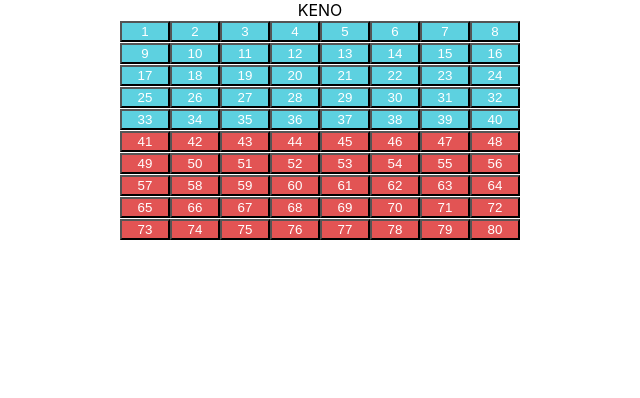
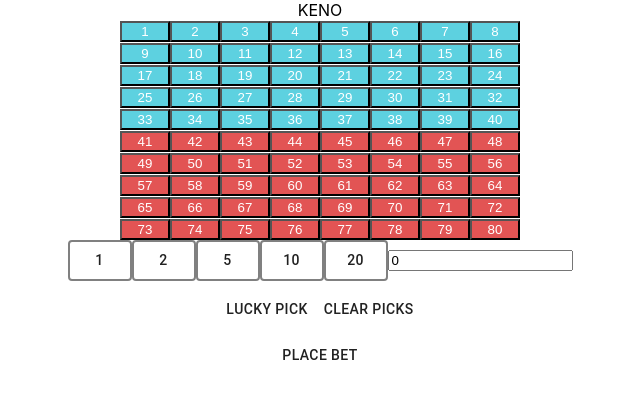
Before and after one commit to chrisdews/keno-challenge, a React (Create React App) app: page / in a window 1280 px wide. Shown: the top 398 px of the page, without its empty margins (320-960 px from the left). Built offline with nearby package versions, Linux system fonts and the light colour scheme.

Commit message:
all buttons working

```diff
--- a/src/components/KenoContainer/KenoContainer.css
+++ b/src/components/KenoContainer/KenoContainer.css
@@ -19,3 +19,15 @@
     background-color: rgb(226, 84, 84);
     color: white;
 }
+
+.active-button {
+    border: 2px solid green !important
+}
+
+.inactive-button {
+    border: 2px solid grey !important
+}
+
+.secondaryButtonContainer{
+    margin: 10px
+}
--- a/src/components/KenoContainer/KenoContainer.js
+++ b/src/components/KenoContainer/KenoContainer.js
@@ -3,16 +3,16 @@ import "./KenoContainer.css";
 import Header from "../Header";
 import Grid from "@material-ui/core/Grid";
 import Button from "@material-ui/core/Button";
-import ButtonGroup from "@material-ui/core/ButtonGroup";
-import { green, purple } from "@material-ui/core/colors";
 
 function KenoContainer() {
   const [selectedNumbers, setSelectedNumbers] = useState([]);
-  const [stake, setStake] = useState(2.3);
+  const [stake, setStake] = useState(0);
   const [numbersConditionsMet, setNumbersConditionsMet] = useState(false);
   const [stakeConditionsMet, setStakeConditionsMet] = useState(false);
+  const [gameMessage, setGameMessage] = useState(false)
 
   const titleText = "KENO";
+  const stakeButtonContent = [1, 2, 5, 10, 20];
 
   const boardBuilder = (x, y) => {
     let board = [];
@@ -57,6 +57,49 @@ function KenoContainer() {
     }
   };
 
+  const stakeButtonClickHandler = (num) => {
+    setStake(num);
+  };
+
+  const handleStakeInputChange = (event) => {
+    setStake(event.target.value);
+  };
+
+  const activeButton = (num) => {
+    if (num === stake) {
+      return "active-button";
+    } else {
+      return "inactive-button";
+    }
+  };
+
+  const luckyClickHandler = () => {
+    let arr  = []
+    for (let i=0; i<5; i++){
+        arr.push(Math.floor(Math.random() * Math.floor(80)))
+    }
+    setSelectedNumbers(arr);
+  };
+
+  const clearClickHandler = () => {
+      setSelectedNumbers([])
+  }
+
+  const submitClickHandler = () => {
+    if(numbersConditionsMet && stakeConditionsMet){
+        setGameMessage('You win!')
+    }else if (stake.toString().split('.')[1].length > 2){
+        setGameMessage('too many decimals')
+    }
+    else if(!numbersConditionsMet){
+        setGameMessage('Select some numbers')
+    }else if (!stakeConditionsMet){
+        setGameMessage('Choose a stake')
+    }else{
+        setGameMessage(false)
+    }
+  }
+
   useEffect(() => {
     if (selectedNumbers.length > 0) {
       setNumbersConditionsMet(true);
@@ -82,10 +125,34 @@ function KenoContainer() {
   return (
     <>
       <Header titleText={titleText} />
+      <Grid>{boardBuilder(8, 10)}</Grid>
+      {gameMessage && <div>{gameMessage}</div>}
+      {stakeButtonContent.map((num) => (
+        <Button
+          onClick={() => {
+            stakeButtonClickHandler(num);
+          }}
+          className={activeButton(num)}
+        >
+          {num}
+        </Button>
+      ))}
+      <input
+        type="text"
+        value={stake}
+        onChange={(e) => {
+          handleStakeInputChange(e);
+        }}
+      ></input>
 
-      <Grid>{boardBuilder(8, 10)}</Grid>
+      <div className={"secondaryButtonContainer"}>
+        <Button onClick={luckyClickHandler}>Lucky Pick</Button>
+        <Button onClick={clearClickHandler}>Clear Picks</Button>
+      </div>
 
-      {/* {board.map(num => <Grid>{num}</Grid>)} */}
+      <div className={"submitButtonContainer"}>
+        <Button onClick={submitClickHandler}>Place Bet</Button>
+      </div>
     </>
   );
 }
```
